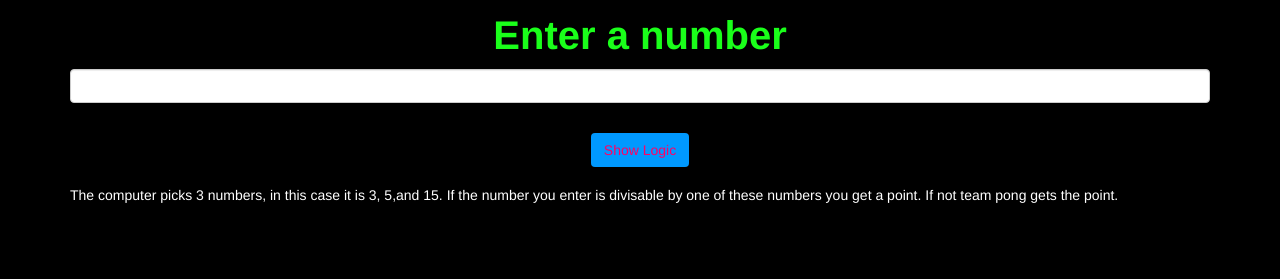
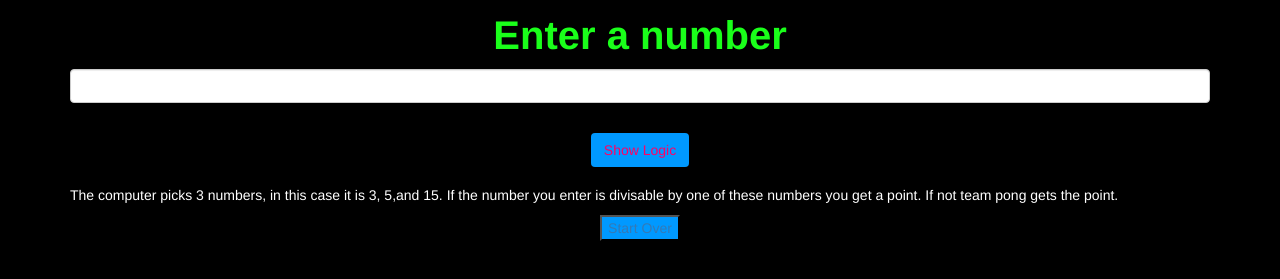
Before and after one commit to MLarson90/2.24.17, a plain HTML site: page answersheet.html in a window 1280 px wide. Shown: the part 517-796 px from the top of the page. Drawn offline with Linux system fonts and the light colour scheme.

Commit message:
add start over button

```diff
--- a/answersheet.html
+++ b/answersheet.html
@@ -33,5 +33,8 @@
       </ul>
       <p id="logic">The computer picks 3 numbers, in this case it is 3, 5,and 15. If the number you enter is divisable by one of these numbers you get a point. If not team pong gets the point.<p>
     </div>
+    <div id="start">
+      <button><a href="index.html">Start Over</a></button>
+    </div>
   </body>
 </html>
--- a/css/stylesa.css
+++ b/css/stylesa.css
@@ -51,3 +51,6 @@ li{
 #logic{
   color:white;
 }
+#start{
+  text-align: center;
+}
```
